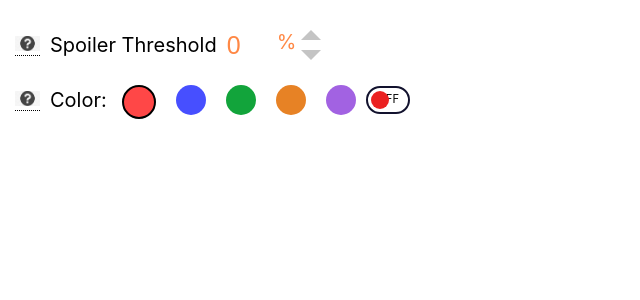
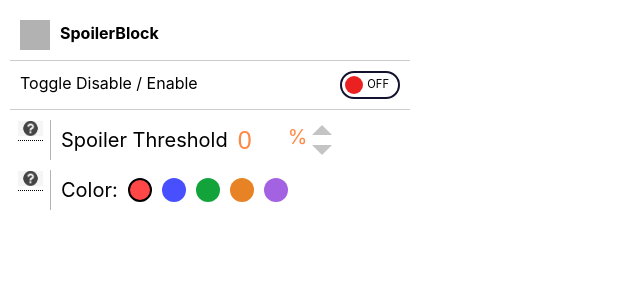
Before and after one commit to roryeiffe/Fresh-Results, a React (Create React App) app: page / in a window 1280 px wide. Shown: the top 300 px of the page, without its empty margins (0-640 px from the left). Built offline with nearby package versions, Linux system fonts and the light colour scheme; no server answers.

Commit message:
polished popup

```diff
--- a/src/App.css
+++ b/src/App.css
@@ -1,5 +1,5 @@
 .App {
-  text-align: center;
+  text-align: left;
   width: 400px;
   padding: 10px;
   display: flex;
@@ -33,9 +33,9 @@
 }
 
 .feature-container {
-  float: left;
-  display: flex;
-  align-items: center;
+  /* float: left; */
+  /* display: flex; */
+  /* align-items: center; */
 }
 
 .more-info {
--- a/src/App.js
+++ b/src/App.js
@@ -1,6 +1,6 @@
-import React, { useState } from "react";
+import React, { useState, useEffect } from "react";
 import './App.css';
-import MoreInfo from './components/moreInfo'
+import MoreInfo, { MoreInfoWrapper } from './components/moreInfo'
 import Threshold from './components/threshold';
 import ColorPicker from './components/colorPicker';
 import ToggleButton from './components/toggleButton';
@@ -17,26 +17,54 @@
 
   // Send a message to the background script with the color
   // and spoiler threshold values:
-  chrome.runtime.sendMessage({color: color, threshold:threshold}, function(response) {
-    // Log the background's response:
-    console.log(response.farewell);
-  });
+  // chrome.runtime.sendMessage({color: color, threshold:threshold}, function(response) {
+  // Log the background's response:
+  // console.log(response.farewell);
+  // });
+
+  /**
+   * useEffect
+   * docs => https://reactjs.org/docs/hooks-effect.html
+   * useEffect allows the execution of functions after a state change.
+   *
+   * In this case, the anonymous function defined as the first parameter
+   * of useEffect will be executed anytime the [color] state variable
+   * changes.
+   *
+   * The 2nd argument is a dependency list, which states all variables that
+   * will be state changes will be listened for.
+   */
+  useEffect(() => {
+
+    // When the color changes, send the message to the chrome tabs
+    console.log(`Color changed: ${color}`);
+
+  }, [color]);
 
   return (
     <div className="App">
-      <div className="feature-container">
-        <div className="more-info" id="threshold-more-info"><MoreInfo infoType={'threshold'}/></div>
-        <div className={styles.featureContent} id="threshold-select"><Threshold update = {setThreshold}/></div>
+
+      {/* Header */}
+      <div style={{ display: 'flex', alignItems: 'center', borderBottom: `1px solid rgba(0, 0, 0, 0.2)`, padding: `10px 10px` }}>
+        {/* TODO put logo here */}
+        <div style={{ width: '30px', height: '30px', backgroundColor: `rgba(0, 0, 0, 0.3)`, marginRight: '10px' }} />
+        <div style={{ fontWeight: 'bold', transform: `translateY(-2px)` }}>SpoilerBlock</div>
       </div>
-      <div className="feature-container">
-        <div className="more-info" id="color-more-info"><MoreInfo infoType={'color'}/></div>
-        <div className={styles.featureContent} id="color-select"><ColorPicker colors = {['#FF4747', '#474FFF', '#12A43B', '#E78225', '#A262E2']} update = {setColor}/></div>
+
+      {/* Toggle Disable / Enable */}
+      <div style={{ display: 'flex', justifyContent: 'space-between', padding: `10px 10px`, borderBottom: `1px solid rgba(0, 0, 0, 0.2)`, alignItems: 'center' }}>
+        <div style={{ transform: `translateY(-2px)` }}>Toggle Disable / Enable</div>
         <ToggleButton
           onToggle={(toggleState) => {
             console.log(`Button toggled! (new state => ${toggleState})`);
           }}
         />
       </div>
+
+      <div>
+        <MoreInfoWrapper infoType={'threshold'}><Threshold update={setThreshold} /></MoreInfoWrapper>
+        <MoreInfoWrapper infoType={'threshold'}><ColorPicker colors={['#FF4747', '#474FFF', '#12A43B', '#E78225', '#A262E2']} update={setColor} /></MoreInfoWrapper>
+      </div>
     </div>
   );
 }
--- a/src/components/moreInfo.js
+++ b/src/components/moreInfo.js
@@ -3,8 +3,8 @@
 
 // tooltip:  https://www.w3schools.com/css/css_tooltip.asp
 
-const GetInfo = ({infoType}) => {
-  switch(infoType) {
+const GetInfo = ({ infoType }) => {
+  switch (infoType) {
     case 'color':
       return 'The color that will be used to block spoilers.';
     case 'threshold':
@@ -18,13 +18,26 @@
   }
 }
 
-const MoreInfo = ({infoType}) => (
+const MoreInfo = ({ infoType }) => (
   <div className={styles.moreInfo}>
     <div className={styles.tooltip}>
-      <img src={questionMark}  alt="More information" width="25" height="15" />
-      <span className={styles.tooltiptext}>{GetInfo({infoType})}</span>
+      <img src={questionMark} alt="More information" width="25" height="15" />
+      <span className={styles.tooltiptext}>{GetInfo({ infoType })}</span>
     </div>
   </div>
 );
 
+/**
+ * More Info Wrapper:
+ * Create a row element with a MoreInfo component to
+ * its left and the children components to its right.
+ */
+export const MoreInfoWrapper = ({ children, infoType }) => {
+
+  return (<div className={styles.moreInfoWrapper}>
+    <div className={styles.moreInfoHolder}><MoreInfo infoType={infoType} /></div>
+    <div className="children-container">{children}</div>
+  </div>);
+}
+
 export default MoreInfo
--- a/src/components/styles/colorPicker.module.css
+++ b/src/components/styles/colorPicker.module.css
@@ -14,18 +14,31 @@
 }
 
 .color {
-    height: 30px;
-    width: 30px;
+    height: 20px;
+    width: 20px;
     border-radius: 30px;
-    margin-right: 5px;
-    margin-left: 15px;
+    margin-left: 10px;
     margin-top: auto;
     margin-bottom: auto;
+    border: 2px solid rgba(0, 0, 0, 0);
+    position: relative;
+    z-index: 1;
+}
 
+.color::before {
+    content: '';
+    position: absolute;
+    left: -3px; right: -3px;
+    top: -3px; bottom: -3px;
+    box-shadow: 0px 0px 0px 0px rgba(0, 0, 0, 0);
+    border-radius: 30px;
+    transition: box-shadow 0.25s;
 }
 
 .color:hover {
     cursor: pointer;
-    border: solid;
-    border-width: 1px;
 }
+
+.color:hover::before {
+    box-shadow: 0px 0px 1px 3px rgba(0, 0, 0, 0.3);
+}
--- a/src/components/styles/moreInfo.module.css
+++ b/src/components/styles/moreInfo.module.css
@@ -22,6 +22,7 @@
   position: absolute;
   top: -30%;
   left: 110%;
+  z-index: 2;
 
   /* Tooltip fade in */
   opacity: 0;
@@ -45,3 +46,16 @@
   visibility: visible;
   opacity: 1;
 }
+
+.moreInfoWrapper {
+  display: flex;
+  align-items: center;
+}
+
+.moreInfoHolder {
+  width: 40px;
+  height: 40px;
+  border-right: 1px solid rgba(0, 0, 0, 0.3);
+  margin-right: 10px;
+  text-align: center;
+}
--- a/src/components/styles/threshold.module.css
+++ b/src/components/styles/threshold.module.css
@@ -18,7 +18,6 @@
     padding: 0;
     outline: none;
     line-height: 20px;
-
 }
 
 .percentSign {
```
